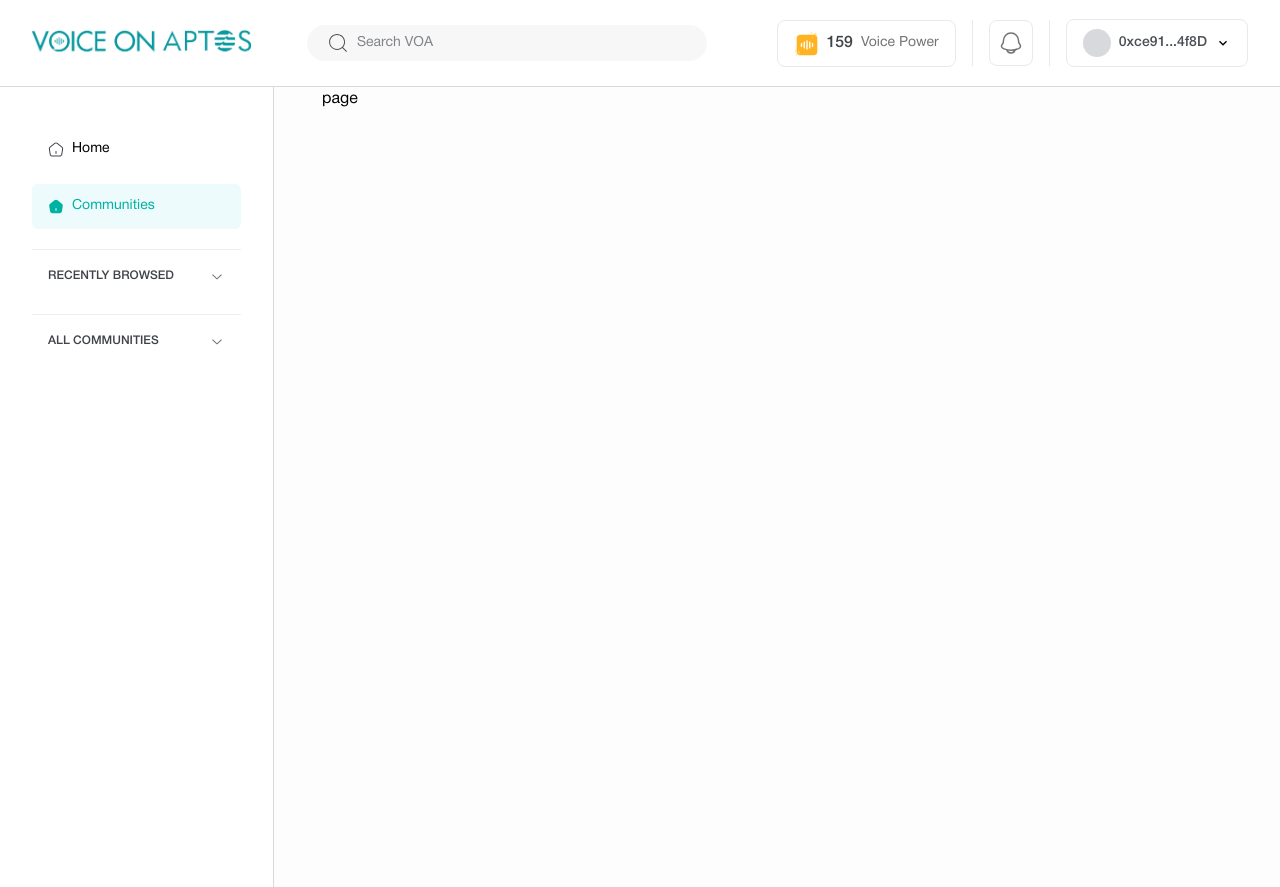
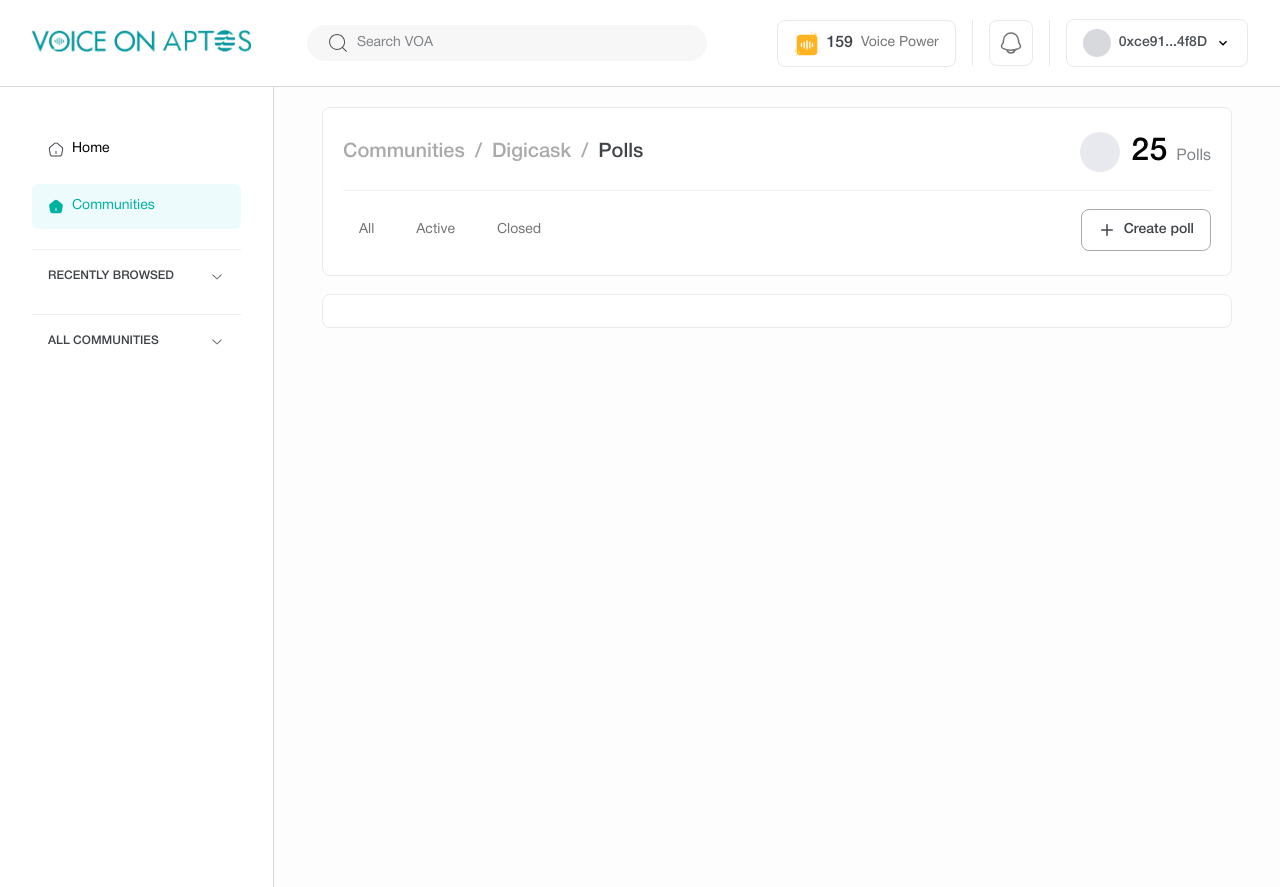
Before and after one commit to Voice-On-Aptos/dapp, a Next.js app: page /communities/1/polls in a window 1280 px wide. Built offline with nearby package versions, Linux system fonts and the light colour scheme.

Commit message:
fix: build error

```diff
--- a/src/app/communities/[id]/_components/CommunityRewardPool.tsx
+++ b/src/app/communities/[id]/_components/CommunityRewardPool.tsx
@@ -62,8 +62,8 @@ export function RewardChart() {
           {currencyFormatter(30000)}
         </h5>
         <ul className="mt-4 text-xs text-mako space-y-2">
-          {chartData?.map((data) => (
-            <li>
+          {chartData?.map((data, index) => (
+            <li key={index}>
               <span
                 style={{
                   backgroundColor: data?.fill,
--- a/src/app/communities/[id]/polls/page.tsx
+++ b/src/app/communities/[id]/polls/page.tsx
@@ -1,7 +1,70 @@
-import React from "react";
+import Tabs from "@/components/shared/Tabs";
+import RBreadcrumb from "@/components/ui/breadcrumb-compose";
+import { formatLargeNumber } from "@/lib/utils";
+import { notFound } from "next/navigation";
+import React, { Suspense } from "react";
+import { LuPlus } from "react-icons/lu";
 
-function page() {
-  return <div>page</div>;
+function page({
+  params,
+  searchParams,
+}: {
+  params: {
+    id: string;
+  };
+  searchParams: {
+    status?: string;
+  };
+}) {
+  const status = searchParams?.status || "all";
+  const id = params?.id;
+  if (!id) {
+    notFound();
+  }
+
+  return (
+    <>
+      <header className="border mt-4 lg:mt-5 mb-18 max-w-[62.125rem] bg-white border-white-smoke-4 rounded-lg py-6 px-5">
+        <div className="flex items-center justify-between">
+          <RBreadcrumb
+            prevPaths={[{ href: "/communities/hello", label: "Digicask" }]}
+            activePath="Polls"
+          />
+
+          <div className="flex items-center space-x-3">
+            <span className="size-[2.5rem] inline-block rounded-full bg-athens"></span>
+            <h5 className="text-2xl lg:text-s32 font-medium">
+              {formatLargeNumber(25)}{" "}
+              <span className="text-gray text-sm lg:text-base font-normal">
+                Polls
+              </span>
+            </h5>
+          </div>
+        </div>
+        <div className="flex items-center justify-between border-alice-blue border-t pt-18 mt-18">
+          <Suspense>
+            <Tabs active={status} routes={["all", "active", "closed"]} />
+          </Suspense>
+          <button
+            title="Create poll"
+            className="flex items-center text-xs lg:text-sm font-medium text-mako space-x-2 border border-dark-gray rounded-lg px-4 py-[0.625rem]"
+          >
+            <LuPlus size={18} />
+            <span>Create poll</span>
+          </button>
+        </div>
+      </header>
+      <section className="mt-[0.875rem] bg-white border border-white-smoke-4 rounded-lg p-4">
+        <div className="grid md:grid-cols-2 gap-4">
+          {/* {Array(12)
+            .fill("")
+            .map((_, index) => (
+              <PollCard key={index} />
+            ))} */}
+        </div>
+      </section>
+    </>
+  );
 }
 
 export default page;
--- a/src/components/shared/Navbar.tsx
+++ b/src/components/shared/Navbar.tsx
@@ -1,6 +1,6 @@
 import Image from "next/image";
 import Link from "next/link";
-import React from "react";
+import React, { Suspense } from "react";
 import { IoMenu } from "react-icons/io5";
 import { MdKeyboardArrowDown } from "react-icons/md";
 import NotificationIcon from "../custom-icons/NotificationIcon";
@@ -30,10 +30,12 @@ const Navbar = () => {
               className="hidden xl:block"
             />
           </Link>
-          <Search
-            placeholder="Search VOA"
-            className="hidden lg:block lg:w-[25rem] 1xl:w-[34.6875rem] max-w-full"
-          />
+          <Suspense>
+            <Search
+              placeholder="Search VOA"
+              className="hidden lg:block lg:w-[25rem] 1xl:w-[34.6875rem] max-w-full"
+            />
+          </Suspense>
         </div>
         <div className="hidden lg:flex space-x-4 items-center justify-between">
           <span className="flex items-center space-x-2 border border-athens rounded-lg px-4 py-[0.5625rem]">
--- a/src/components/shared/ProposalCard.tsx
+++ b/src/components/shared/ProposalCard.tsx
@@ -1,15 +1,28 @@
+import Link from "next/link";
 import React from "react";
 
 const ProposalCard = () => {
   return (
-    <div className="border border-alice-blue rounded-lg p-5">
-      <div className="flex items-center justify-between mb-[0.625rem]">
-        <h2 className="">
-          Increase Liquidity Pool Token Reserve by 1.5% before the next bull
-          run.
-        </h2>
+    <Link
+      href="/communities/hello/proposals/hey"
+      className="border border-alice-blue rounded-lg p-5"
+    >
+      <div className="flex items-center justify-between mb-18">
+        <div className="flex items-center space-x-[0.625rem]">
+          <span className="size-[2.5rem] inline-block rounded-full bg-athens"></span>
+          <span>
+            <h4 className="text-mako font-medium text-sm">Meenash</h4>
+            <h5 className="text-xs text-gray">18 mins ago</h5>
+          </span>
+        </div>
+        <span className="flex items-center justify-center space-x-2 text-xs text-apple bg-beige rounded-full py-1 px-[0.875rem]">
+          <span className="rounded-full bg-emerald size-2 inline-block"></span>
+          <span>Active</span>
+        </span>
       </div>
-      <span className="flex items-center mb-3"></span>
+      <h2 className="font-medium text-sm mb-[0.4375rem] text-mako">
+        Increase Liquidity Pool Token Reserve by 1.5% before the next bull run.
+      </h2>
       <p className="text-xs text-mako">
         Egestas feugiat posuere vel diam egestas tortor eget magna elementum.
         Odio blandit sit egestas tellus. ...
@@ -18,7 +31,7 @@ const ProposalCard = () => {
         <span>Proposal ends in:</span>
         <span className="text-xs font-medium">6d 12h 3m</span>
       </span>
-    </div>
+    </Link>
   );
 };
 
--- a/src/components/shared/Tabs.tsx
+++ b/src/components/shared/Tabs.tsx
@@ -21,14 +21,14 @@ const Tabs = ({ routes, active }: Props) => {
 
   return (
     <ul className="flex items-center space-x-[0.625rem]">
-      {routes.map((route) => (
-        <li>
+      {routes.map((route, index) => (
+        <li key={index}>
           <button
             onClick={() => tabHandler(route)}
             className={cn(
-              "text-xs lg:text-sm capitalize text-dove-gray border border-dark-gray rounded-lg px-4 py-[0.625rem]",
+              "text-xs lg:text-sm capitalize bg-white text-dove-gray rounded-lg px-4 py-[0.625rem]",
               {
-                "border-accent": route === active,
+                "border-b-2 border-accent drop-shadow-tab": route === active,
               }
             )}
           >
--- a/tailwind.config.ts
+++ b/tailwind.config.ts
@@ -42,6 +42,9 @@ const config: Config = {
         twilight: "#F0FBFC",
         "dark-gray": "#AAAAAA",
         porcelain: "#EFF1F3",
+        beige: "#E7FFEF",
+        apple: "#05A83D",
+        emerald: "#70D994",
       },
       fontSize: {
         s9: ["0.5625rem", "0.67rem"],
@@ -60,6 +63,7 @@ const config: Config = {
       dropShadow: {
         card: "0px -1px 20px #0000000D",
         popover: "0px 1px 4px #0C0C0D0D",
+        tab: "0px 1px 4px #00000012",
       },
       keyframes: {
         "accordion-down": {
```
